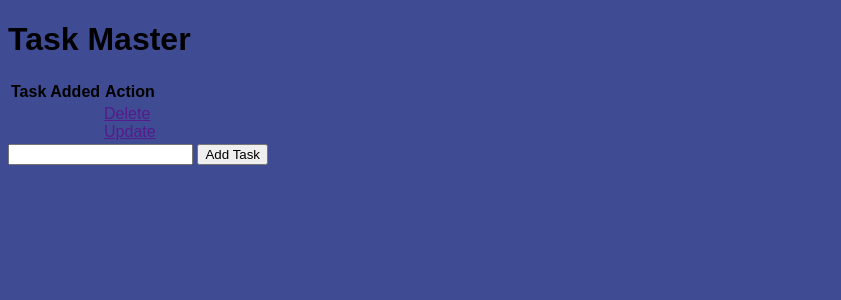
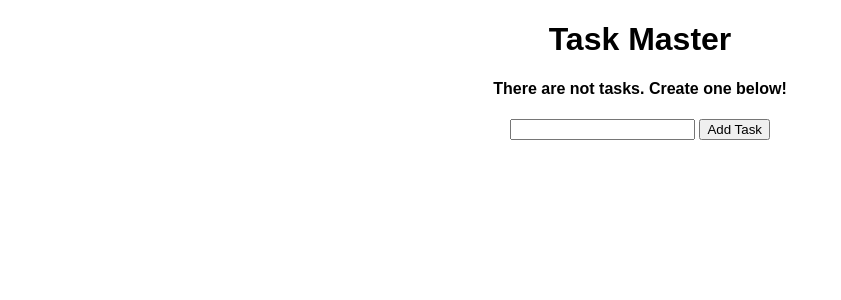
Before and after one commit to r8s11/webflask, a Flask app: page / in a window 1280 px wide. Shown: the top 300 px of the page, without its empty margins (0-841 px from the left). Run offline with Flask 2, Linux system fonts and the light colour scheme; data that the repository does not hold is empty.

Commit message:
Functional

```diff
--- a/app.py
+++ b/app.py
@@ -1,4 +1,4 @@
-from flask import Flask, render_template
+from flask import Flask, render_template, request, url_for, redirect
 from flask_sqlalchemy import SQLAlchemy
 from datetime import datetime
 
@@ -18,10 +18,50 @@ class Todo(db.Model):
         return '<Task %r>' % self.id
 
 
+
 @app.route("/", methods=['POST','GET'])
 def index():
-    return render_template('index.html')
+    if request.method == 'POST':
+        task_content = request.form['content']
+        new_task = Todo(content=task_content)
 
+        try:
+            db.session.add(new_task)
+            db.session.commit()
+            return redirect('/')
+        except:
+            return 'There was an issue'
+
+    else:
+        tasks = Todo.query.order_by(Todo.date_created).all()
+        return render_template('index.html', tasks=tasks)
+
+
+@app.route('/delete/<int:id>')
+def delete(id):
+    task_to_delete = Todo.query.get_or_404(id)
+
+    try:
+        db.session.delete(task_to_delete)
+        db.session.commit()
+        return redirect('/')
+    except:
+        return 'There was a problem deleting that taks'
+
+@app.route('/update/<int:id>', methods=['GET','POST'])
+def update(id):
+    task = Todo.query.get_or_404(id)
+
+    if request.method  == 'POST':
+        task.content = request.form['content']
+
+        try:
+            db.session.commit()
+            return redirect('/')
+        except:
+            return "There was an issue updating your taks"
+    else:
+        return render_template('update.html', task=task)
 
 if __name__ == "__main__":
     app.run(debug=True)
--- a/static/css/main.css
+++ b/static/css/main.css
@@ -1,6 +1,5 @@
 body {
-
+    margin: 0;
     font-family: sans-serif;
-    background-color: rgb(63, 76, 148);
 
 }
--- a/templates/base.html
+++ b/templates/base.html
@@ -6,8 +6,11 @@
 {% block head %}
 
 {% endblock %}
+
 <body>
 {% block body %}
+
+
 {% endblock body %}
 
 </body>
--- a/templates/index.html
+++ b/templates/index.html
@@ -2,41 +2,40 @@
 
 {% block head %}
 
-<title>Taks Master<\</title>
+<title>Taks Master</title>
 
 {% endblock %}
 
 
 {% block body %}
-
-<div class="content">
-    <h1>Task Master</h1>
-
-    <table>
+<div class="content" style="text-align: center" >
+    <h1 style="text-align: center">Task Master</h1>
+    {% if tasks |length < 1 %}
+    <h4 style="text-align: center">There are not tasks. Create one below!</h4>
+    {% else %}
+    <table >
         <tr>
             <th>Task</th>
             <th>Added</th>
             <th>Action</th>
 
-        </tr>
-        <tr>
-            <td></td>
-            <td></td>
-            <td>
-                <a href="">Delete</a>
-                <br>
-                <a href="">Update</a>
-            </td>
-
-        </tr>
+        </tr >
+        {% for task in tasks %}
+            <tr >
+                <td>{{ task.content }}</td>
+                <td>{{ task.date_created.date() }}</td>
+                <td>
+                    <a href="/delete/{{task.id}}">Delete</a>
+                    <br>
+                    <a href="/update/{{task.id}}">Update</a>
+                </td>
+            </tr>
+        {% endfor %}
     </table>
-    <form action="/" method="POST">
+    {% endif %}
+    <form style="text-align: center" action="/" method="POST">
         <input type="text" name="content" id="content">
         <input type="submit" value="Add Task">
     </form>
-
-
 </div>
-
-
 {% endblock body %}
```
Also changed, not shown: templates/update.html (added, +23 -0 lines), test.db.
